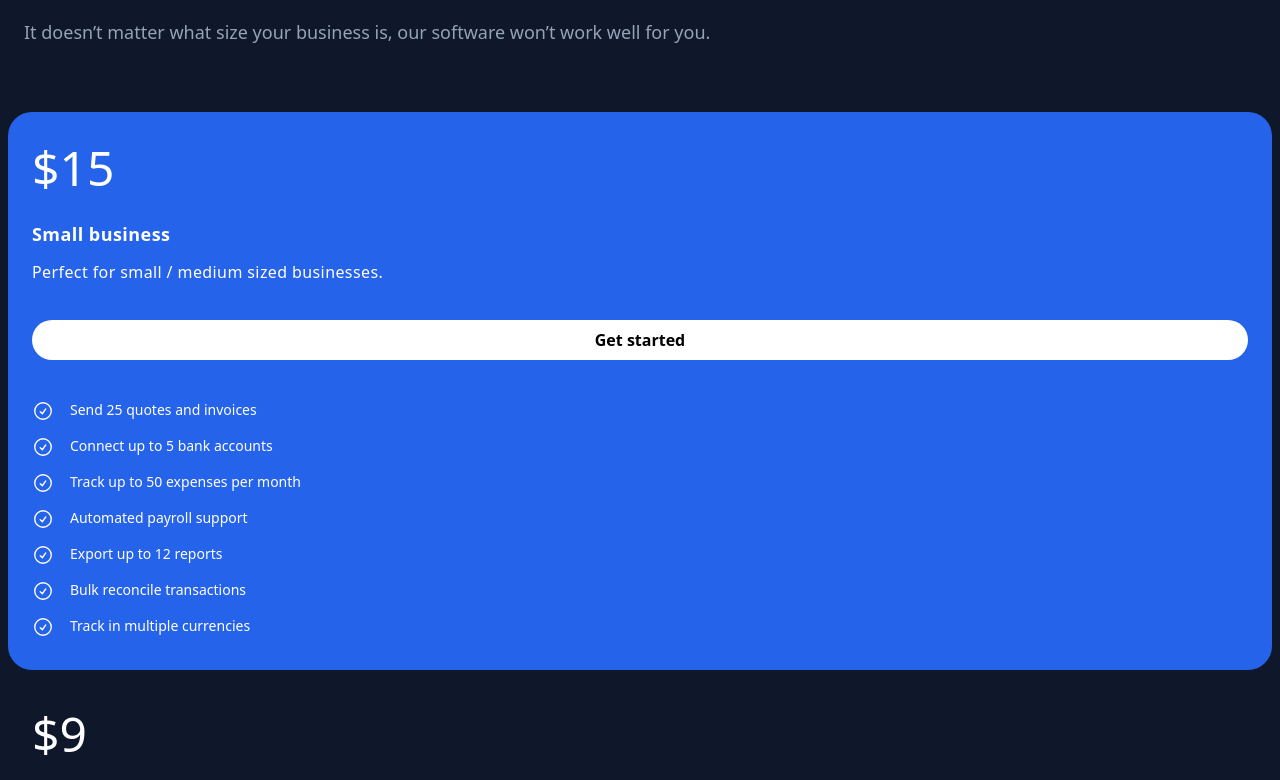
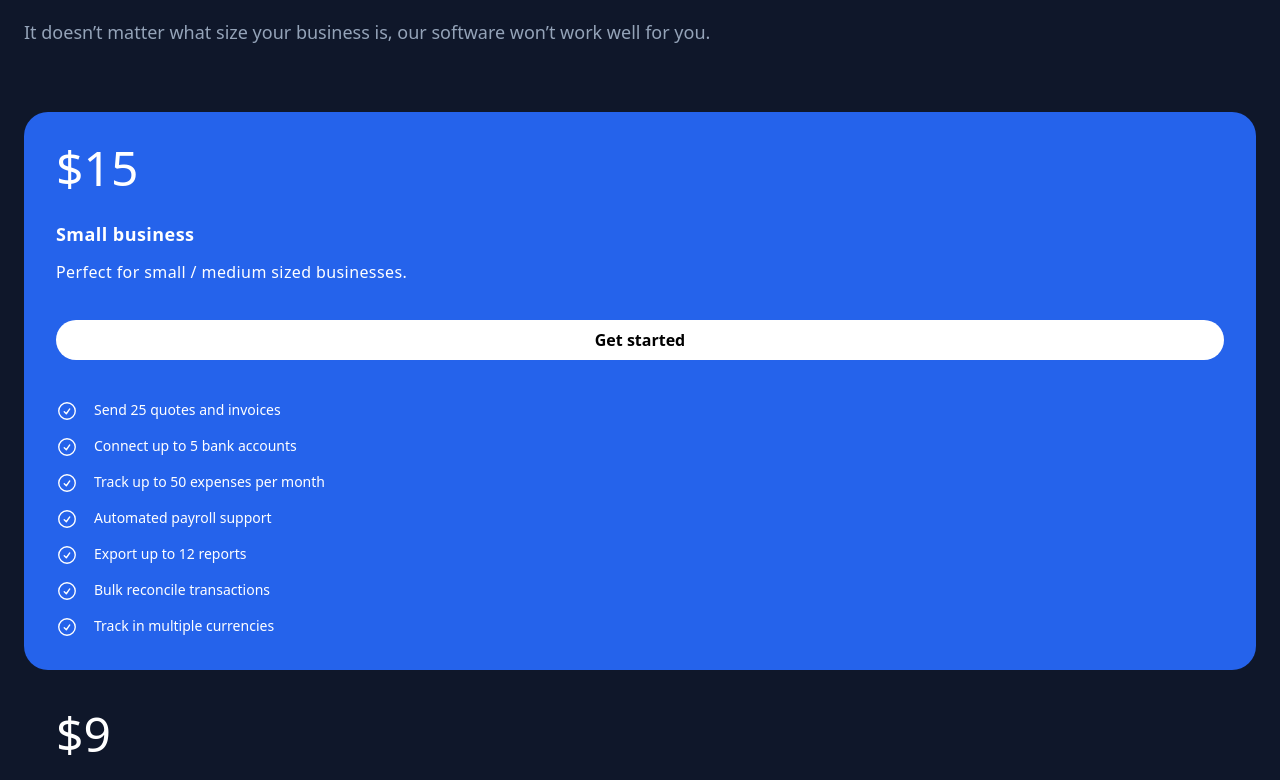
Before and after one commit to amine-omari/Taxpal-clone, a Next.js app: page / in a window 1280 px wide. Shown: the part 7860-8640 px from the top of the page. Built offline with nearby package versions, Linux system fonts and the light colour scheme.

Commit message:
feat: add responsive style in PlansCard component

```diff
--- a/components/PlansCard.jsx
+++ b/components/PlansCard.jsx
@@ -9,9 +9,9 @@ const PlansCard = ({
   children,
 }) => {
   return (
-    <div className={`relative px-2 text-white ${bgBlue && "py-8"}`}>
+    <div className={`relative px-2 sm:px-8 text-white ${bgBlue && "py-8"}`}>
       {bgBlue && (
-        <div className="absolute -left-4 -right-4 top-0 h-full rounded-3xl bg-blue-600"></div>
+        <div className="absolute -left-4 -right-4 sm:inset-x-0 top-0 h-full rounded-3xl bg-blue-600"></div>
       )}
       <div className="relative">
         <p className="text-5xl">{amount}</p>
```
